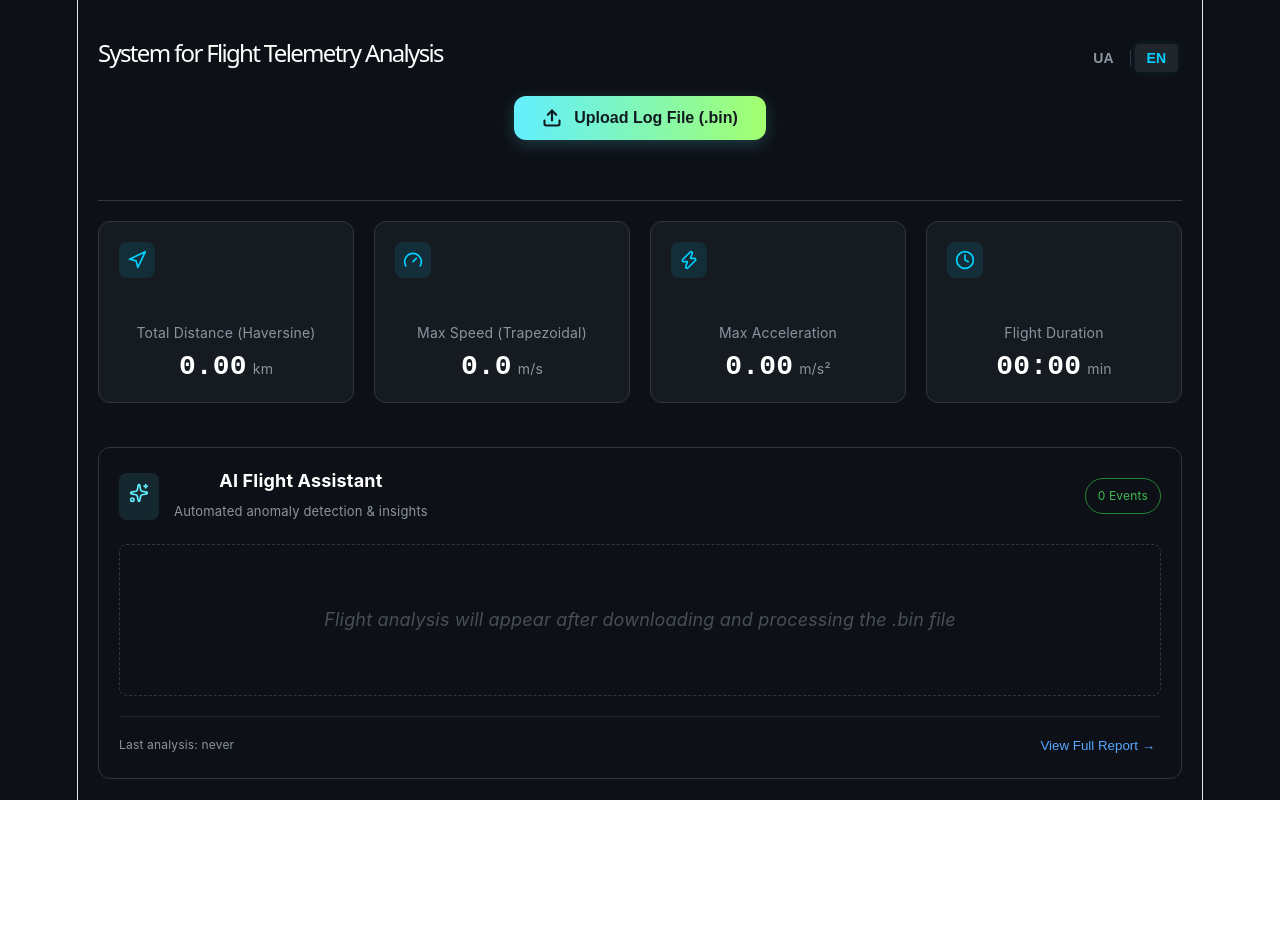
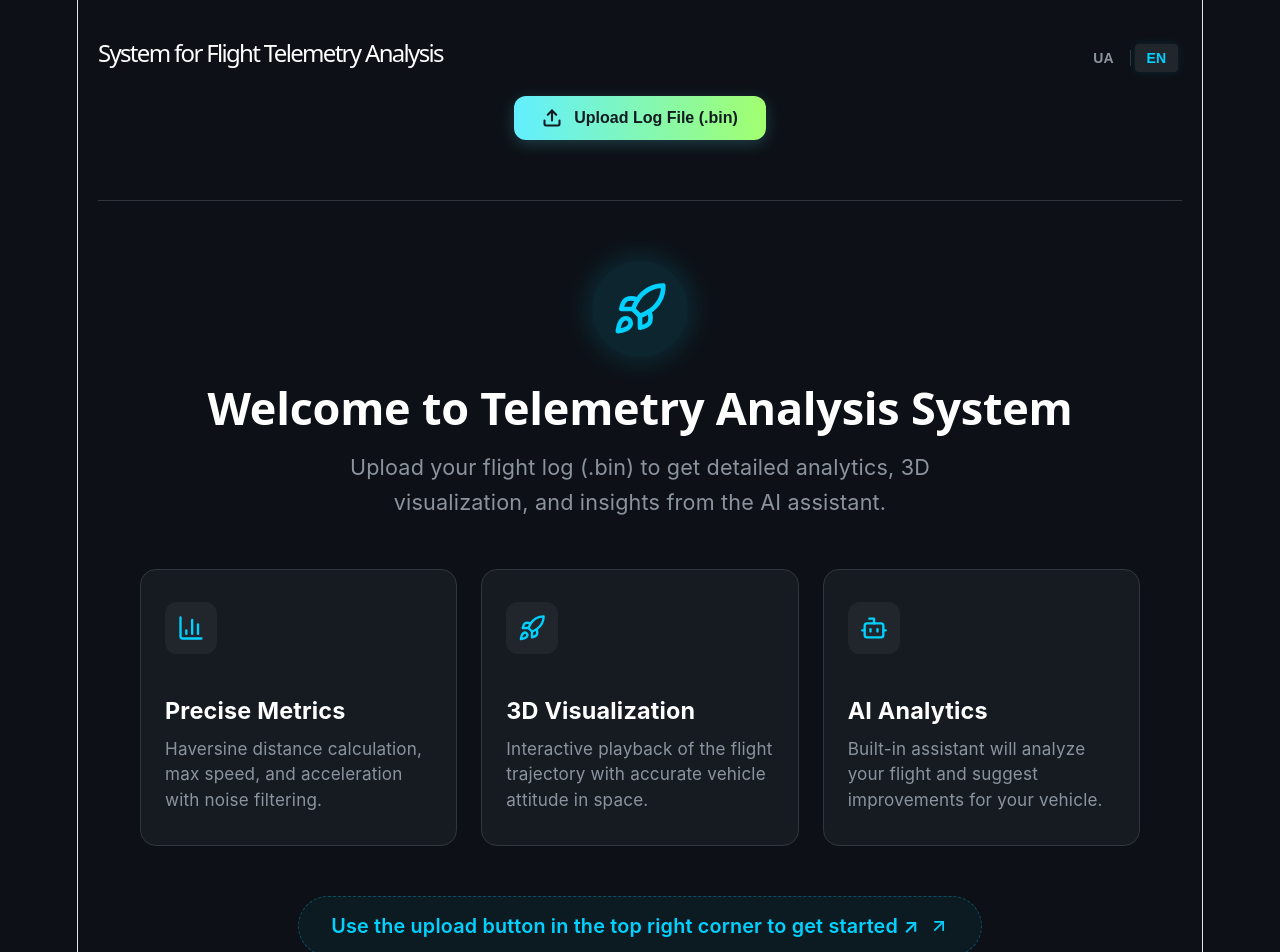
Before and after one commit to nazarsokal/KTM_testove, a React (Vite) app in the folder react-app/: page / in a window 1280 px wide. Shown: the top 952 px of the page. Before the commit the page ends 800 px from the top, so only its background shows below. Built offline with nearby package versions, Linux system fonts and the light colour scheme.

Commit message:
Add Welcome Screen and tweak UI styles

```diff
--- a/react-app/src/App.css
+++ b/react-app/src/App.css
@@ -11,13 +11,6 @@ body {
   margin: 0;
   font-family: 'Inter', -apple-system, sans-serif;
 }
-
-/* .dashboard-container {
-  display: flex;
-  flex-direction: column;
-  min-height: 100vh;
-  padding: 0 40px;
-} */
 
 .dashboard-header {
   padding: 40px 0;
@@ -105,3 +98,7 @@ body {
     width: calc(100% - 40px);
     margin: auto;
 }
+
+.error-message {
+  margin-top: 20px;
+}
--- a/react-app/src/App.jsx
+++ b/react-app/src/App.jsx
@@ -5,6 +5,7 @@ import FileUploader from "./components/Upload/FileUploader";
 import AIAssistant from "./components/AI/AIAssistant";
 import LanguageSwitcher from "./components/LanguageSwitcher/LanguageSwitcher";
 import FlightPanel from "./components/FlightPanel/FlightPanel";
+import WelcomeScreen from "./components/WelcomeScreen/WelcomeScreen";
 import "./App.css";
 import { Trash2 } from "lucide-react";
 
@@ -32,27 +33,28 @@ function App() {
 
       <main className="dashboard-main">
         {error && (
-          <div className="error-message" role="alert">
+          <div className="error-message">
             {t("app.error")}: {error}
           </div>
         )}
 
+        {!hasData && <WelcomeScreen />}
+
+        {hasData && (
+          <>
             <section className="metrics-section">
               <MetricsGrid />
             </section>
 
-        {hasData && (
-          <section
-            className="flight-visuals-section"
-            style={{ marginTop: "20px" }}
-          >
+            <section className="flight-visuals-section">
               <FlightPanel />
             </section>
-        )}
 
             <section className="ai-section" style={{ margin: "20px" }}>
               <AIAssistant />
             </section>
+          </>
+        )}
       </main>
     </>
   );
--- a/react-app/src/components/AI/AIAssistant.css
+++ b/react-app/src/components/AI/AIAssistant.css
@@ -3,7 +3,7 @@
     border: 1px solid #30363d;
     border-radius: 12px;
     padding: 20px;
-    margin-top: 24px;
+    margin-top: 20px;
 }
 
 .ai-header {
--- /dev/null
+++ b/react-app/src/components/WelcomeScreen/WelcomeScreen.css
@@ -0,0 +1,125 @@
+.welcome-container {
+  display: flex;
+  flex-direction: column;
+  align-items: center;
+  justify-content: center;
+  padding: 60px 20px;
+  max-width: 1000px;
+  margin: 0 auto;
+  text-align: center;
+  animation: fadeIn 0.6s ease-out;
+}
+
+.welcome-hero {
+  margin-bottom: 50px;
+}
+
+.hero-icon-wrapper {
+  display: inline-flex;
+  padding: 20px;
+  background: rgba(0, 209, 255, 0.1);
+  border-radius: 50%;
+  margin-bottom: 24px;
+  box-shadow: 0 0 30px rgba(0, 209, 255, 0.2);
+}
+
+.hero-icon {
+  color: #00d1ff;
+}
+
+.welcome-title {
+  font-size: 2.5rem;
+  color: #ffffff;
+  margin-bottom: 16px;
+  font-weight: 700;
+}
+
+.welcome-subtitle {
+  font-size: 1.2rem;
+  color: #8b949e;
+  max-width: 600px;
+  margin: 0 auto;
+  line-height: 1.6;
+}
+
+.features-grid {
+  display: grid;
+  grid-template-columns: repeat(auto-fit, minmax(280px, 1fr));
+  gap: 24px;
+  width: 100%;
+  margin-bottom: 50px;
+}
+
+.feature-card {
+  background: #161b22;
+  border: 1px solid #30363d;
+  border-radius: 16px;
+  padding: 32px 24px;
+  text-align: left;
+  transition:
+    transform 0.3s ease,
+    border-color 0.3s ease;
+}
+
+.feature-card:hover {
+  transform: translateY(-5px);
+  border-color: #00d1ff;
+}
+
+.feature-icon-container {
+  display: inline-flex;
+  padding: 12px;
+  background: #21262d;
+  border-radius: 12px;
+  color: #00d1ff;
+  margin-bottom: 20px;
+}
+
+.feature-card h3 {
+  color: #ffffff;
+  font-size: 1.3rem;
+  margin-bottom: 12px;
+}
+
+.feature-card p {
+  color: #8b949e;
+  font-size: 0.95rem;
+  line-height: 1.5;
+}
+
+.upload-hint {
+  display: flex;
+  align-items: center;
+  gap: 10px;
+  color: #00d1ff;
+  font-weight: 600;
+  font-size: 1.1rem;
+  padding: 16px 32px;
+  background: rgba(0, 209, 255, 0.05);
+  border: 1px dashed rgba(0, 209, 255, 0.3);
+  border-radius: 30px;
+  animation: pulseHint 2s infinite;
+}
+
+@keyframes fadeIn {
+  from {
+    opacity: 0;
+    transform: translateY(20px);
+  }
+  to {
+    opacity: 1;
+    transform: translateY(0);
+  }
+}
+
+@keyframes pulseHint {
+  0% {
+    box-shadow: 0 0 0 0 rgba(0, 209, 255, 0.2);
+  }
+  70% {
+    box-shadow: 0 0 0 15px rgba(0, 209, 255, 0);
+  }
+  100% {
+    box-shadow: 0 0 0 0 rgba(0, 209, 255, 0);
+  }
+}
--- /dev/null
+++ b/react-app/src/components/WelcomeScreen/WelcomeScreen.jsx
@@ -0,0 +1,53 @@
+import React from "react";
+import { useTranslation } from "react-i18next";
+import { Rocket, BarChart3, Bot, ArrowUpRight } from "lucide-react";
+import "./WelcomeScreen.css";
+
+function WelcomeScreen() {
+  const { t } = useTranslation();
+
+  return (
+    <div className="welcome-container">
+      <div className="welcome-hero">
+        <div className="hero-icon-wrapper">
+          <Rocket size={56} className="hero-icon" />
+        </div>
+        <h2 className="welcome-title">{t("welcome.title")}</h2>
+        <p className="welcome-subtitle">{t("welcome.subtitle")}</p>
+      </div>
+
+      <div className="features-grid">
+        <div className="feature-card">
+          <div className="feature-icon-container">
+            <BarChart3 size={28} />
+          </div>
+          <h3>{t("welcome.feature1Title")}</h3>
+          <p>{t("welcome.feature1Desc")}</p>
+        </div>
+
+        <div className="feature-card">
+          <div className="feature-icon-container">
+            <Rocket size={28} />
+          </div>
+          <h3>{t("welcome.feature2Title")}</h3>
+          <p>{t("welcome.feature2Desc")}</p>
+        </div>
+
+        <div className="feature-card">
+          <div className="feature-icon-container">
+            <Bot size={28} />
+          </div>
+          <h3>{t("welcome.feature3Title")}</h3>
+          <p>{t("welcome.feature3Desc")}</p>
+        </div>
+      </div>
+
+      <div className="upload-hint">
+        <span>{t("welcome.uploadHint")}</span>
+        <ArrowUpRight size={20} className="hint-icon" />
+      </div>
+    </div>
+  );
+}
+
+export default WelcomeScreen;
--- a/react-app/src/locales/en.json
+++ b/react-app/src/locales/en.json
@@ -33,5 +33,16 @@
     "focusOverview": "Trajectory overview",
     "fullscreen": "Fullscreen",
     "exitFullscreen": "Exit fullscreen"
-    }
+  },
+  "welcome": {
+    "title": "Welcome to Telemetry Analysis System",
+    "subtitle": "Upload your flight log (.bin) to get detailed analytics, 3D visualization, and insights from the AI assistant.",
+    "feature1Title": "Precise Metrics",
+    "feature1Desc": "Haversine distance calculation, max speed, and acceleration with noise filtering.",
+    "feature2Title": "3D Visualization",
+    "feature2Desc": "Interactive playback of the flight trajectory with accurate vehicle attitude in space.",
+    "feature3Title": "AI Analytics",
+    "feature3Desc": "Built-in assistant will analyze your flight and suggest improvements for your vehicle.",
+    "uploadHint": "Use the upload button in the top right corner to get started ↗"
+  }
 }
--- a/react-app/src/locales/uk.json
+++ b/react-app/src/locales/uk.json
@@ -33,5 +33,16 @@
     "focusOverview": "Огляд всієї траєкторії",
     "fullscreen": "На весь екран",
     "exitFullscreen": "Згорнути"
-    }
+  },
+  "welcome": {
+    "title": "Вітаємо у системі аналізу телеметрії",
+    "subtitle": "Завантажте ваш польотний лог (.bin), щоб отримати детальну аналітику, 3D-візуалізацію та поради від AI-асистента.",
+    "feature1Title": "Точні метрики",
+    "feature1Desc": "Розрахунок дистанції за гаверсинусом, максимальної швидкості та прискорення з фільтрацією шумів.",
+    "feature2Title": "3D Візуалізація",
+    "feature2Desc": "Інтерактивне відтворення траєкторії польоту з точними нахилами апарата у просторі.",
+    "feature3Title": "AI Аналітика",
+    "feature3Desc": "Вбудований асистент проаналізує ваш політ і підкаже, як покращити характеристики апарата.",
+    "uploadHint": "Використайте кнопку завантаження у правому верхньому куті, щоб почати ↗"
+  }
 }
```
Lines whose indentation alone changed are shown as unchanged.
